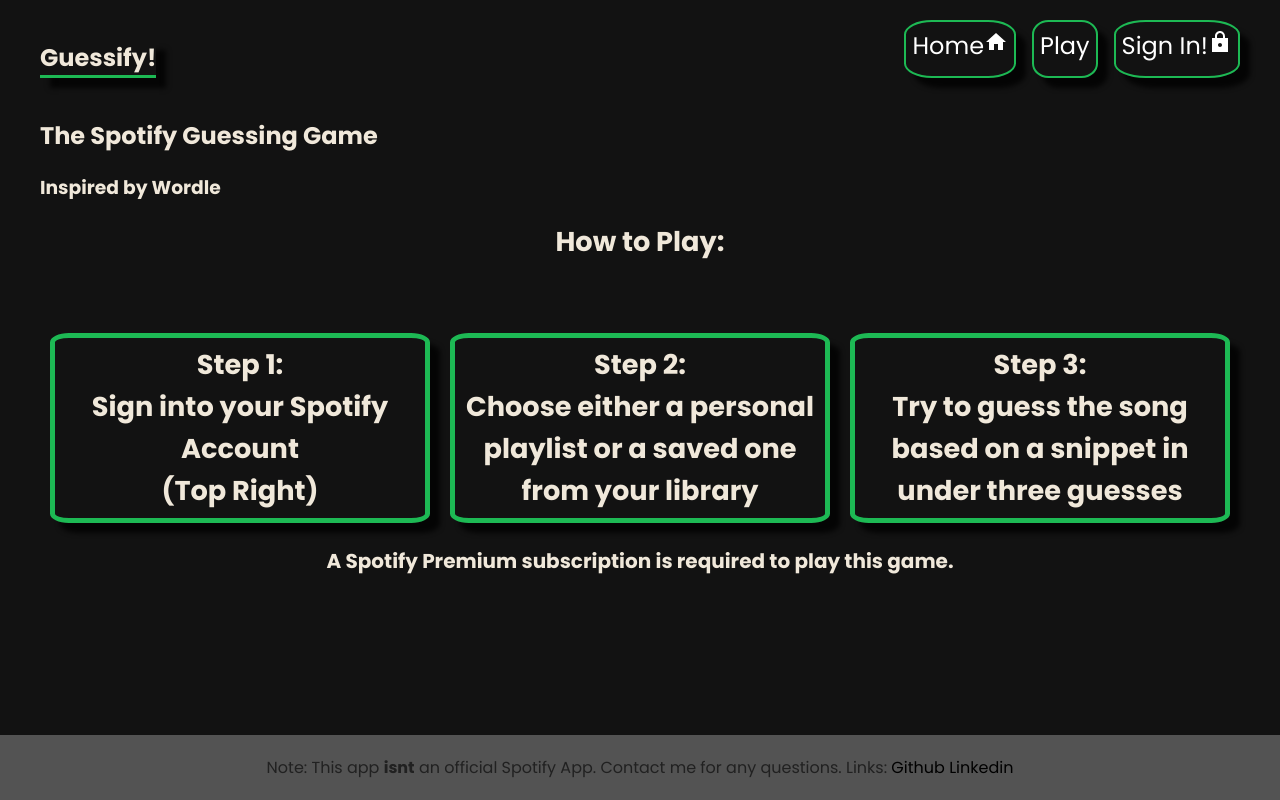
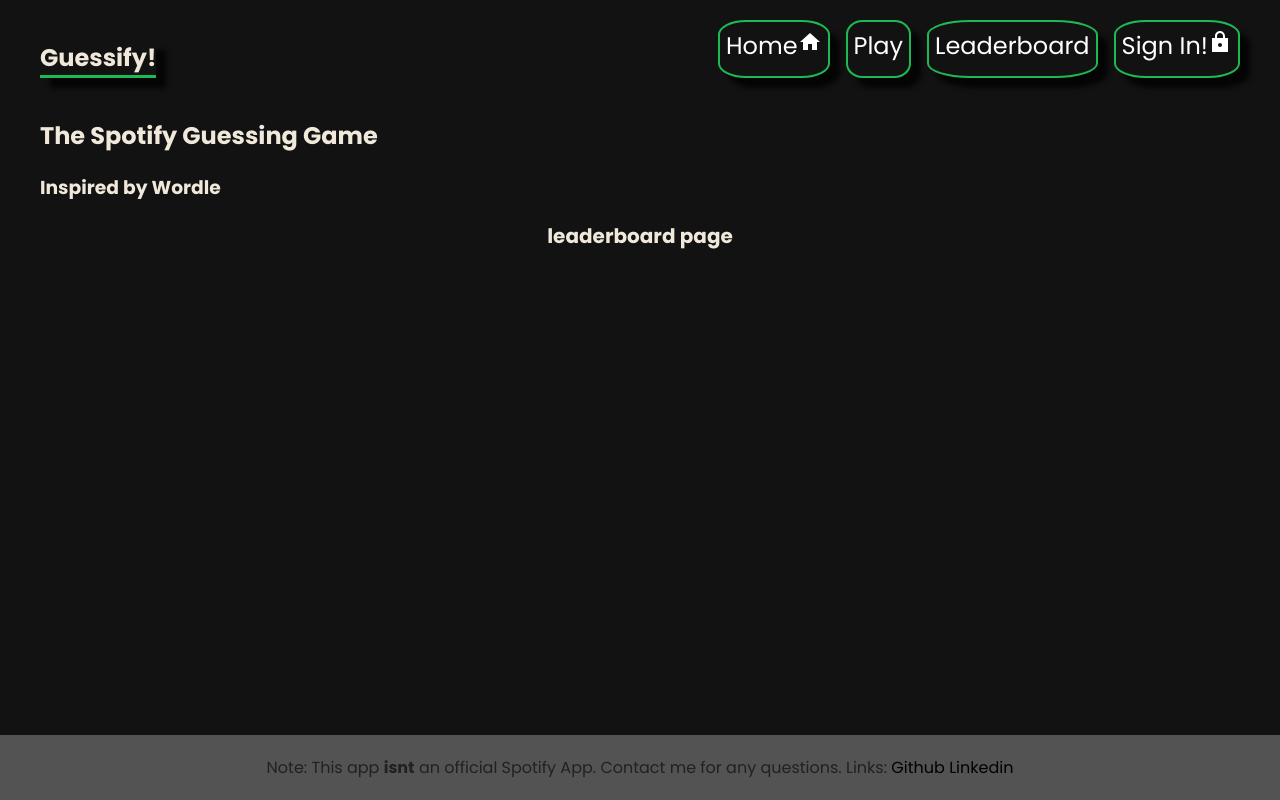
Before and after one commit to tyrucode/OfficialCapstone, a React (Vite) app: page /leaderboard in a window 1280 px wide. Before the commit this address led to /. Built offline with nearby package versions, Linux system fonts and the light colour scheme.

Commit message:
creating leaderboard

```diff
--- a/App.css
+++ b/App.css
@@ -25,8 +25,6 @@
   border-bottom: 3px solid #1db954;
   margin-bottom: 0;
   font-size: 150%;
-  -webkit-box-shadow: 10px 10px 5px 0px rgba(0, 0, 0, 0.75);
-  -moz-box-shadow: 10px 10px 5px 0px rgba(0, 0, 0, 0.75);
   box-shadow: 10px 10px 5px 0px rgba(0, 0, 0, 0.75);
 
 }
@@ -37,8 +35,6 @@
   border-radius: 25%;
   border: 2px solid #1db954;
   font-size: 150%;
-  -webkit-box-shadow: 10px 10px 5px 0px rgba(0, 0, 0, 0.75);
-  -moz-box-shadow: 10px 10px 5px 0px rgba(0, 0, 0, 0.75);
   box-shadow: 10px 10px 5px 0px rgba(0, 0, 0, 0.75);
 
 }
@@ -97,8 +93,6 @@
   flex: 1;
   text-align: center;
   margin: 10px;
-  -webkit-box-shadow: 10px 10px 5px 0px rgba(0, 0, 0, 0.75);
-  -moz-box-shadow: 10px 10px 5px 0px rgba(0, 0, 0, 0.75);
   box-shadow: 10px 10px 5px 0px rgba(0, 0, 0, 0.75);
 
 }
@@ -335,8 +329,6 @@
   border: 2px solid #1db954;
   width: 100%;
   max-width: 500px;
-  -webkit-box-shadow: 10px 10px 5px 0px rgba(0, 0, 0, 0.75);
-  -moz-box-shadow: 10px 10px 5px 0px rgba(0, 0, 0, 0.75);
   box-shadow: 10px 10px 5px 0px rgba(0, 0, 0, 0.75);
 }
 
@@ -380,8 +372,6 @@
   font-weight: bold;
   transition: all 0.2s ease;
   min-width: 120px;
-  -webkit-box-shadow: 3px 3px 5px 0px rgba(0, 0, 0, 0.75);
-  -moz-box-shadow: 3px 3px 5px 0px rgba(0, 0, 0, 0.75);
   box-shadow: 3px 3px 5px 0px rgba(0, 0, 0, 0.75);
 }
 
--- a/App.jsx
+++ b/App.jsx
@@ -1,10 +1,12 @@
 import { RouterProvider, Route, createBrowserRouter, createRoutesFromElements } from "react-router-dom"
+import { Analytics } from "@vercel/analytics/react"
 // pages
 import Home from "./src/pages/Home"
 import PlaylistDisplay from "./src/pages/PlaylistDisplay"
 import SpotifyCallback from "./src/pages/SpotifyCallback"
 import NotFound from "./src/pages/NotFound"
 import GameTimePage from "./src/pages/GameTimePage"
+import Leaderboard from "./src/pages/Leaderboard"
 // layouts
 import RootLayout from "./src/layouts/RootLayout"
 // context
@@ -18,6 +20,7 @@
       <Route path="game" element={<PlaylistDisplay />} />
       <Route path="callback" element={<SpotifyCallback />} />
       <Route path="gametime" element={<GameTimePage />} />
+      <Route path="leaderboard" element={<Leaderboard />} />
       <Route path="*" element={<NotFound />} />
     </Route>
   )
@@ -27,6 +30,7 @@
   return (
     <UserProvider>
       <RouterProvider router={router} />
+      <Analytics />
     </UserProvider>
   )
 }
--- a/package.json
+++ b/package.json
@@ -14,6 +14,7 @@
     "@emotion/styled": "^11.14.0",
     "@mui/icons-material": "^6.4.8",
     "@mui/material": "^6.4.8",
+    "@vercel/analytics": "^1.5.0",
     "react": "^19.0.0",
     "react-dom": "^19.0.0",
     "react-router": "^7.4.0",
--- a/src/layouts/RootLayout.jsx
+++ b/src/layouts/RootLayout.jsx
@@ -32,6 +32,7 @@
                     <h1>Guessify!</h1>
                     <NavLink to='/'>Home<HomeIcon /></NavLink>
                     <NavLink to='game'>Play</NavLink>
+                    <NavLink to='leaderboard'>Leaderboard</NavLink>
                     {!user ? (
                         <a href="#" onClick={handleSpotifyLogin}>Sign In!<LockSharpIcon /></a>
                     ) : (
--- a/src/pages/GameTimePage.jsx
+++ b/src/pages/GameTimePage.jsx
@@ -292,7 +292,7 @@
                                     id="volume"
                                     min="0"
                                     max="100"
-                                    defaultValue="70"
+                                    defaultValue="30"
                                     onChange={handleVolumeChange}
                                 />
                             </div>
--- /dev/null
+++ b/src/pages/Leaderboard.jsx
@@ -0,0 +1,11 @@
+import React from 'react'
+
+function Leaderboard() {
+    return (
+        <div>
+            <h1>leaderboard page</h1>
+        </div>
+    )
+}
+
+export default Leaderboard
--- a/src/services/spotifyAuth.js
+++ b/src/services/spotifyAuth.js
@@ -2,9 +2,9 @@
 const CLIENT_ID = '619cbfa18fd846088bc95b31a67816b2';
 
 // Your redirect URI - use the one that's actually working
-// const REDIRECT_URI = 'http://localhost:5173/callback'
+const REDIRECT_URI = 'http://localhost:5173/callback'
 // ONE IS FOR VERCEL TESTING ONE IS FOR LOCALHOST TESTING, COMMENT OUT WHICHEVER ISNT IN USE
-const REDIRECT_URI = 'https://official-capstone.vercel.app/callback'
+// const REDIRECT_URI = 'https://official-capstone.vercel.app/callback'
 console.log("using redirect uri:", REDIRECT_URI);
 
 
```
Also changed, not shown: 2 other files (tests, documents, lock files or other folders).
